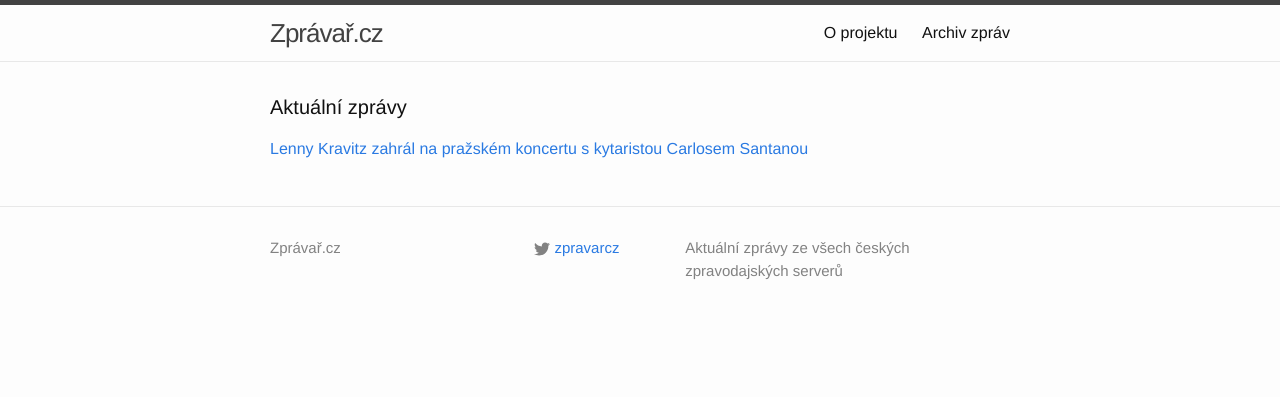
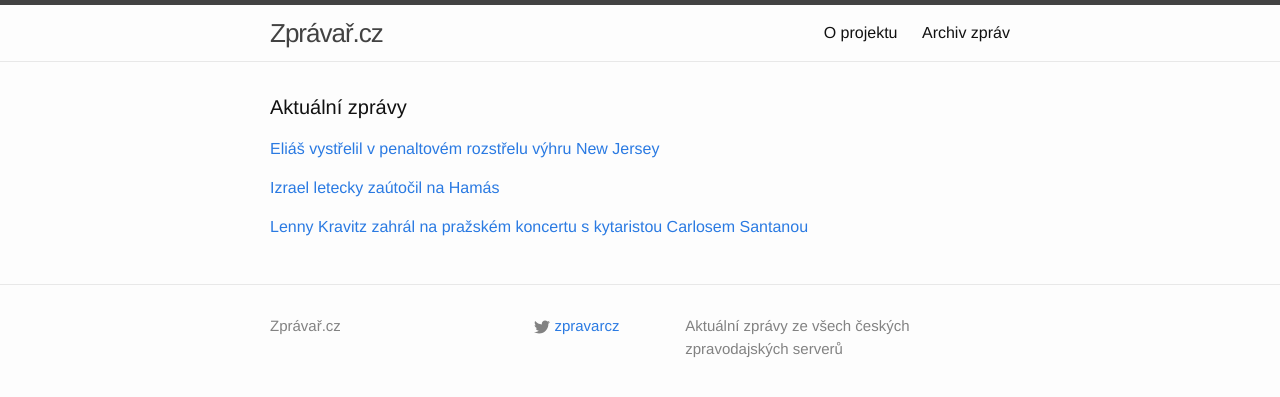
Before and after one commit to adliska/zpravar, a Jekyll site: the page built from index.html, in a window 1280 px wide. Shown: the top 397 px of the page. Built offline with Jekyll 4.4.1, drawn with Linux system fonts in a browser that asks for light colours.

Commit message:
zpravar news update

```diff
--- a/index.html
+++ b/index.html
@@ -5,8 +5,23 @@
 <div class="home">
     <h1 class="page-heading">Aktuální zprávy</h1>
 
-<p><a href="javascript:;" onclick="toggle_visibility('zpravy0')">Lenny Kravitz zahrál na pražském koncertu s kytaristou Carlosem Santanou</a></p>
+<p><a href="javascript:;" onclick="toggle_visibility('zpravy0')">Eliáš vystřelil v penaltovém rozstřelu výhru New Jersey</a></p>
 <div id="zpravy0" style="display:none">
+<ul>
+<li><a href=http://www.denik.cz/hokej/elias-vystrelil-v-penaltovem-rozstrelu-vyhru-new-jersey-20141220.html>Eliáš vystřelil v penaltovém rozstřelu výhru New Jersey - www.denik.cz</a></li>
+<li><a href=http://hokej.idnes.cz/elias-vystrilel-new-jersey-vyhru-dli-/nhl.aspx?c=A141220_071305_nhl_Mkr>Eliáš vystřílel New Jersey výhru, gól slavil i ottawský Michálek - hokej.idnes.cz</a></li>
+<li><a href=http://www.sportovninoviny.cz/zpravy/elias-zaridil-v-penaltovem-rozstrelu-vyhru-new-jersey/1161123>Eliáš zařídil v penaltovém rozstřelu výhru New Jersey - www.sportovninoviny.cz</a></li>
+<li><a href=http://sport.aktualne.cz/elias-ukoncil-cernou-serii-devils-trefil-se-i-michalek/r~7a082d98880d11e4a10c0025900fea04/>Eliáš ukončil černou sérii Devils, trefil se i Michálek - sport.aktualne.cz</a></li>
+</ul>
+</div><p><a href="javascript:;" onclick="toggle_visibility('zpravy1')">Izrael letecky zaútočil na Hamás</a></p>
+<div id="zpravy1" style="display:none">
+<ul>
+<li><a href=http://www.novinky.cz/zahranicni/blizky-a-stredni-vychod/356933-izrael-letecky-zautocil-na-hamas.html>Izrael letecky zaútočil na Hamás - www.novinky.cz</a></li>
+<li><a href=http://www.ceskenoviny.cz/zpravy/zpravy/izrael-uskutecnil-v-pasmu-gazy-letecky-uder-na-hamas/1161106>Izrael uskutečnil v pásmu Gazy letecký úder na Hamas - www.ceskenoviny.cz</a></li>
+<li><a href=http://www.rozhlas.cz/_zprava/izraelska-letadla-zautocila-na-pasmo-gazy-cilem-bylo-hnuti-hamas--1435136>Izraelská letadla zaútočila na pásmo Gazy, cílem bylo hnutí Hamás - www.rozhlas.cz</a></li>
+</ul>
+</div><p><a href="javascript:;" onclick="toggle_visibility('zpravy2')">Lenny Kravitz zahrál na pražském koncertu s kytaristou Carlosem Santanou</a></p>
+<div id="zpravy2" style="display:none">
 <ul>
 <li><a href=http://www.rozhlas.cz/_zprava/lenny-kravitz-zahral-na-prazskem-koncertu-s-kytaristou-carlosem-santanou--1435127>Lenny Kravitz zahrál na pražském koncertu s kytaristou Carlosem Santanou - www.rozhlas.cz</a></li>
 <li><a href=http://kultura.idnes.cz/lenny-kravitz-recenze-koncertu-dnc-/hudba.aspx?c=A141220_014846_hudba_ob>RECENZE: Lenny Kravitz v Praze. Nakonec to taková pecka nebyla - kultura.idnes.cz</a></li>
```
